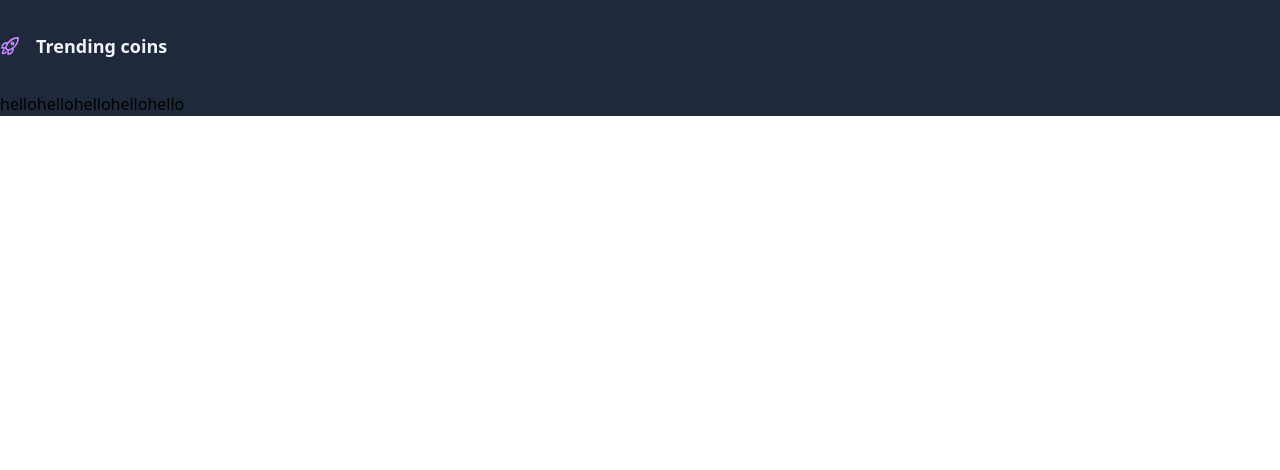
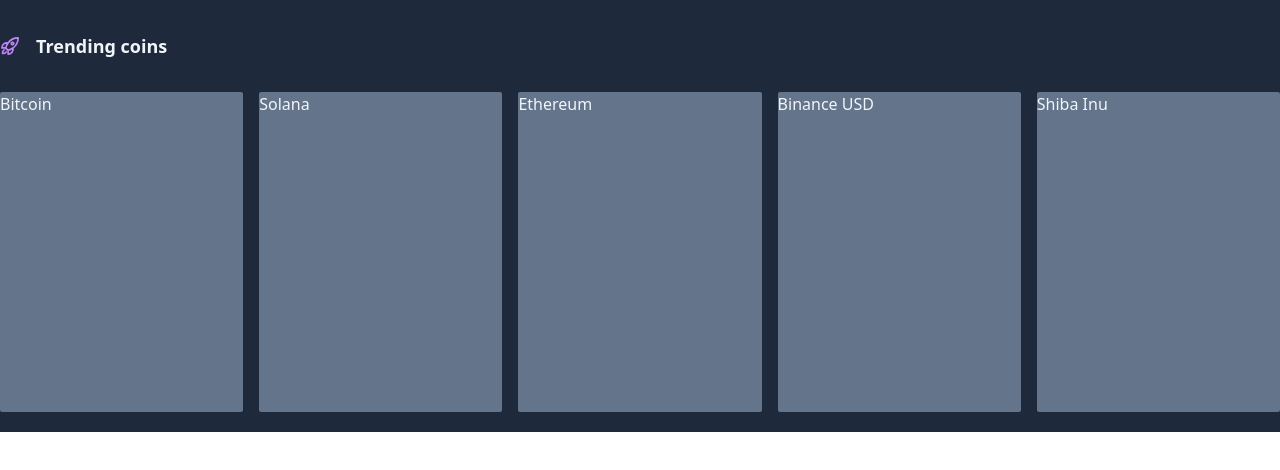
Before and after one commit to krishna-saini/Crypto-Trending-Page, a React (Create React App) app: page / in a window 1280 px wide. Shown: the top 470 px of the page. Built offline with nearby package versions, Linux system fonts and the light colour scheme.

Commit message:
added placeholder cards

```diff
--- a/src/App.tsx
+++ b/src/App.tsx
@@ -5,7 +5,7 @@ import { data } from "./data";
 function App() {
   return (
     <main className="bg-slate-800">
-      <section className="container mx-auto">
+      <section className="container mx-auto pb-5">
         <div className="py-8">
           <h1 className="flex items-center justify-start gap-4">
             <span className="text-purple-400">
@@ -29,9 +29,9 @@ function App() {
             </span>
           </h1>
         </div>
-        <div className="flex">
-          {data.map((e, i) => {
-            return <Card />;
+        <div className="flex gap-4">
+          {data.map((e) => {
+            return <Card data={e} />;
           })}
         </div>
       </section>
--- a/src/Component/Card.tsx
+++ b/src/Component/Card.tsx
@@ -1,5 +1,27 @@
-function Card() {
-  return <article>hello</article>;
+import React from "react";
+
+interface props {
+  data: {
+    icon: string;
+    name: string;
+    ticker: string;
+    price: number;
+    changePercentage: string;
+    TVL: number;
+    popularPairs: {
+      name: string;
+      ticker: string;
+      icon: string;
+    }[];
+  };
 }
 
+const Card: React.FC<props> = ({ data }) => {
+  return (
+    <article className="h-80 w-80 rounded-sm bg-slate-500 text-slate-100">
+      <h2>{data.name}</h2>
+    </article>
+  );
+};
+
 export default Card;
--- a/src/data.js
+++ b/src/data.js
@@ -3,9 +3,9 @@ export const data = [
     icon: "https://imgur.com/67isT37.png",
     name: "Bitcoin",
     ticker: "BTC",
-    price: "31812.80",
+    price: 31812.8,
     changePercentage: "+10",
-    TVL: "60000",
+    TVL: 60000,
     popularPairs: [
       {
         name: "Solana",
@@ -28,9 +28,9 @@ export const data = [
     icon: "https://imgur.com/eAI0rkz.png",
     name: "Solana",
     ticker: "SOL",
-    price: "32.83",
+    price: 32.83,
     changePercentage: "-12.32",
-    TVL: "60000",
+    TVL: 60000,
     popularPairs: [
       {
         name: "Solana",
@@ -53,9 +53,9 @@ export const data = [
     icon: "https://imgur.com/Su3We8P.png",
     name: "Ethereum",
     ticker: "ETH",
-    price: "1466.45",
+    price: 1466.45,
     changePercentage: "-11.93",
-    TVL: "60000",
+    TVL: 60000,
     popularPairs: [
       {
         name: "Solana",
@@ -78,9 +78,9 @@ export const data = [
     icon: "https://imgur.com/LCEltEU.png",
     name: "Binance USD",
     ticker: "BUSD",
-    price: "1.00",
+    price: 1.0,
     changePercentage: "+0.26",
-    TVL: "60000",
+    TVL: 60000,
     popularPairs: [
       {
         name: "Solana",
@@ -103,9 +103,9 @@ export const data = [
     icon: "https://imgur.com/uoQP0Sv.png",
     name: "Shiba Inu",
     ticker: "SHIB",
-    price: "0.00000001948",
+    price: 0.00000001948,
     changePercentage: "-8.1",
-    TVL: "60000",
+    TVL: 60000,
     popularPairs: [
       {
         name: "Solana",
```
